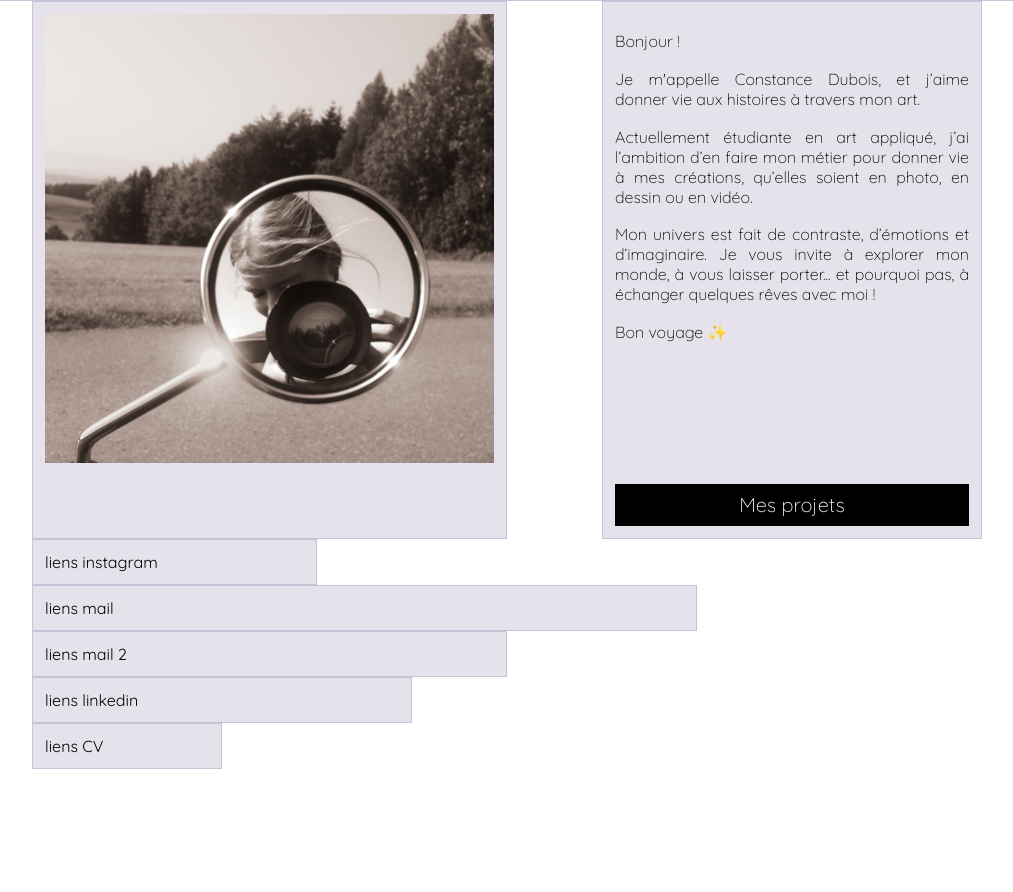
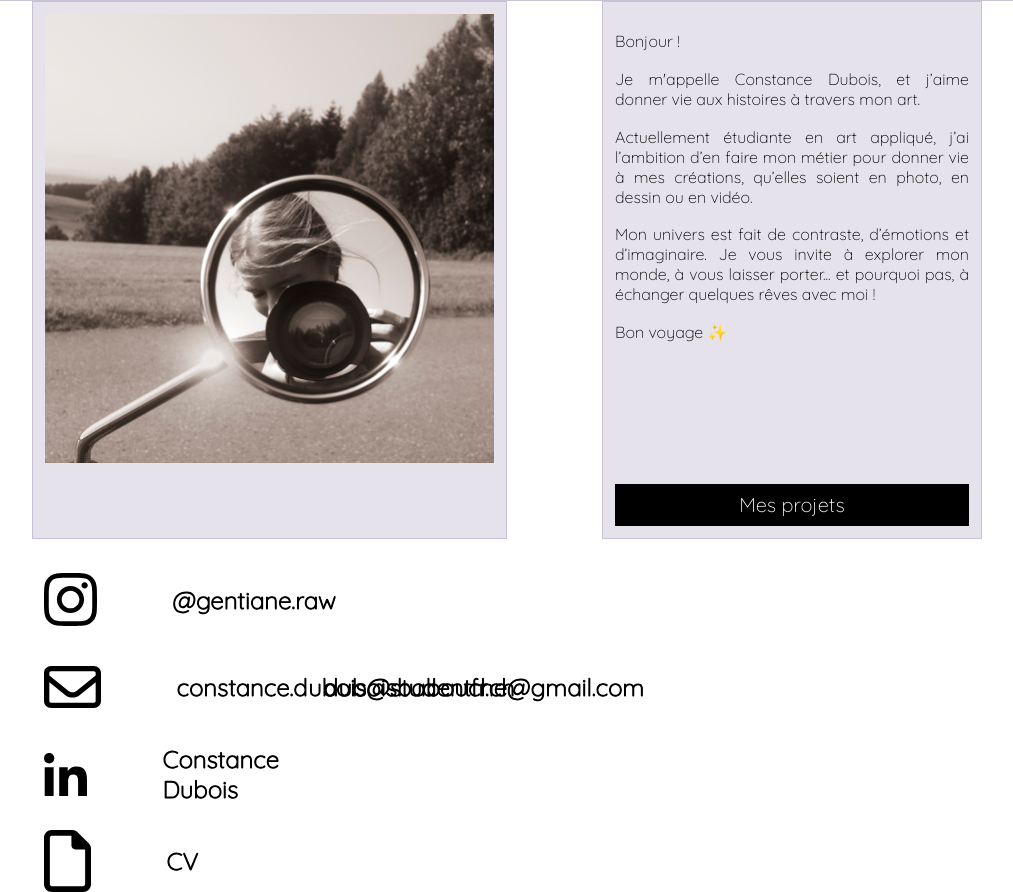
Before and after one commit to Dubois64/Portfolio-Frontend, a website built with Parcel: page src/index.html in a window 1280 px wide. Shown: the part 673-1565 px from the top of the page, without its empty margins (133-1146 px from the left). Before the commit the page ends 1442 px from the top, so only its background shows below. Built offline with nearby package versions, Linux system fonts and the light colour scheme; a web font is replaced by a local one.

Commit message:
debut integration footer

```diff
--- a/src/index.html
+++ b/src/index.html
@@ -75,32 +75,46 @@
         </div>
       </div>
     </div>
-
+    <div class="_home-contact">
+      <div class="_home-instagram-link">
         <div class="container">
           <div class="row">
-        <div class="col-3 offset-1">liens instagram</div>
+            <div class="_home-logo">
+              <img src="img/Réseaux/instagram.svg" />
+              <div class="col-3 offset-1">@gentiane.raw</div>
+            </div>
+          </div>
         </div>
       </div>
 
       <div class="container">
         <div class="row">
-        <div class="col-7 offset-1">liens mail</div>
-        <div class="col-5 offset-1">liens mail 2</div>
+          <div class="_home-logo">
+            <img src="img/Réseaux/mail.svg" />
+            <div class="col-7 offset-1">constance.dubois@studentfr.ch</div>
+            <div class="col-5 offset-1">duboisbabouche@gmail.com</div>
+          </div>
         </div>
       </div>
 
       <div class="container">
         <div class="row">
-        <div class="col-4 offset-1">liens linkedin</div>
+          <div class="_home-logo">
+            <img src="img/Réseaux/linkedin.svg" />
+            <div class="col-5 offset-1">Constance Dubois</div>
+          </div>
         </div>
       </div>
 
       <div class="container">
         <div class="row">
-        <div class="col-2 offset-1">liens CV</div>
+          <div class="_home-logo">
+            <img src="img/Réseaux/cv.svg" />
+            <div class="col-2 offset-1">CV</div>
           </div>
         </div>
-
+      </div>
+    </div>
     <extends src="footer.html"></extends>
 
     <script src="js/main.js" type="module"></script>
--- a/src/scss/modules/_home.scss
+++ b/src/scss/modules/_home.scss
@@ -1,6 +1,7 @@
 ._home-navigation {
   display: flex;
   gap: 29px;
+  margin-left: 80%;
 }
 
 ._home-word {
@@ -68,3 +69,29 @@
   line-height: normal;
   margin-top: 40%;
 }
+
+._home-contact {
+  color: #000;
+  text-align: justify;
+  -webkit-text-stroke-width: 1px;
+  -webkit-text-stroke-color: #000;
+  font-family: Quicksand;
+  font-size: 24px;
+  font-style: normal;
+  font-weight: 300;
+  line-height: normal;
+}
+
+._home-logo {
+  width: 53px;
+  height: 53px;
+  display: inline-flex;
+  align-items: center;
+  gap: 66px;
+  margin-left: 8.3%;
+  display: flex;
+  width: 146px;
+  justify-content: space-between;
+  align-items: center;
+  margin-top: 3%;
+}
```
Also changed, not shown: src/footer.html (+3 -1 lines), src/img/footer.png (added), 1 other file. Lines whose indentation alone changed are shown as unchanged.
